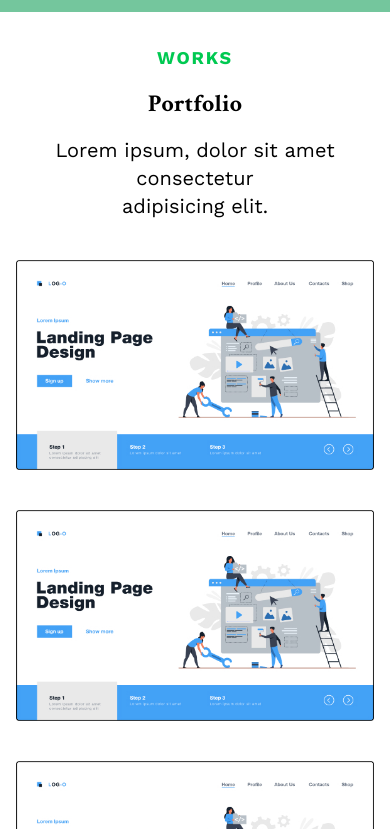
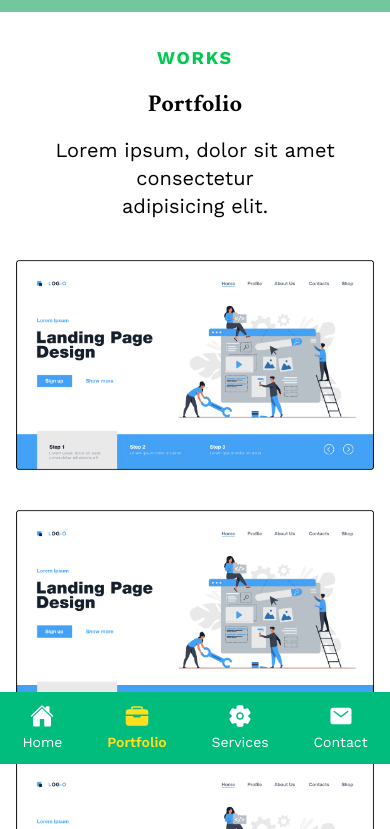
Before and after one commit to BayuWinataa/Startup-Website, a website: page src/portfolio.html in a window 390 px wide. Shown: the part 80-909 px from the top of the page. Drawn offline with nearby package versions, Linux system fonts and the light colour scheme.

Commit message:
feat: add navbar mobile in portfolio page

```diff
--- a/src/portfolio.html
+++ b/src/portfolio.html
@@ -17,9 +17,6 @@
                     <img src="../public/assets/logo.svg" alt="logo" width="50px">
                     <p class="text-3xl text-white font-medium ">Start</p>
                 </div>
-                <div class="md:hidden items-center">
-                    <img src="../public/assets/hamburger-menu.svg" alt="">
-                </div>
                 <div class="hidden md:flex items-center ">
                     <ul class="flex gap-5 ">
                         <li><a href="./index.html" class="text-white text-lg">Home</a></li>
@@ -30,6 +27,41 @@
                 </div>
             </div>
         </nav>
+    </section>
+
+    <!-- nav mobile -->
+    <section class="bg-emerald-500 fixed bottom-0 w-full z-10 md:hidden">
+        <div class="container mx-auto">
+            <ul class="flex justify-around py-3 text-white text-sm">
+                <li>
+                    <a href="../src/index.html" class="flex flex-col items-center ">
+                        <ion-icon name="home" class=" w-6 h-6 mb-1"></ion-icon>
+                        Home
+                    </a>
+                </li>
+
+                <li>
+                    <a href="../src/portfolio.html" class="flex flex-col items-center text-yellow-300 font-semibold">
+                        <ion-icon name="briefcase" class="w-6 h-6 mb-1 text-yellow-300"></ion-icon>
+                        Portfolio
+                    </a>
+                </li>
+
+                <li>
+                    <a href="#" class="flex flex-col items-center">
+                        <ion-icon name="settings" class="w-6 h-6 mb-1"></ion-icon>
+                        Services
+                    </a>
+                </li>
+
+                <li>
+                    <a href="#" class="flex flex-col items-center">
+                        <ion-icon name="mail" class="w-6 h-6 mb-1"></ion-icon>
+                        Contact
+                    </a>
+                </li>
+            </ul>
+        </div>
     </section>
 
     <!-- works -->
@@ -60,7 +92,7 @@
     </section>
 
     <!-- footer -->
-    <div class="bg-hijau ">
+    <div class="bg-hijau pb-16 md:pb-0 ">
         <Footer
             class=" container mx-auto px-5 py-8 flex flex-col md:flex-row justify-center md:justify-between items-center">
             <div class="flex gap-4 ">
```
Also changed, not shown: src/index.html (+0 -4 lines), src/output.css.
